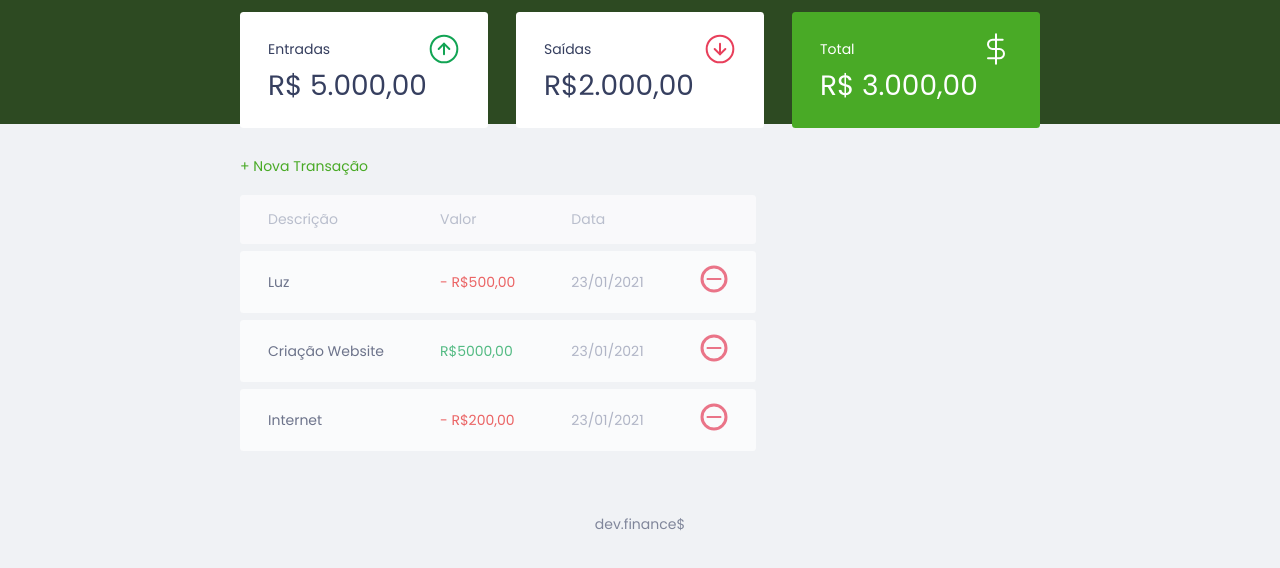
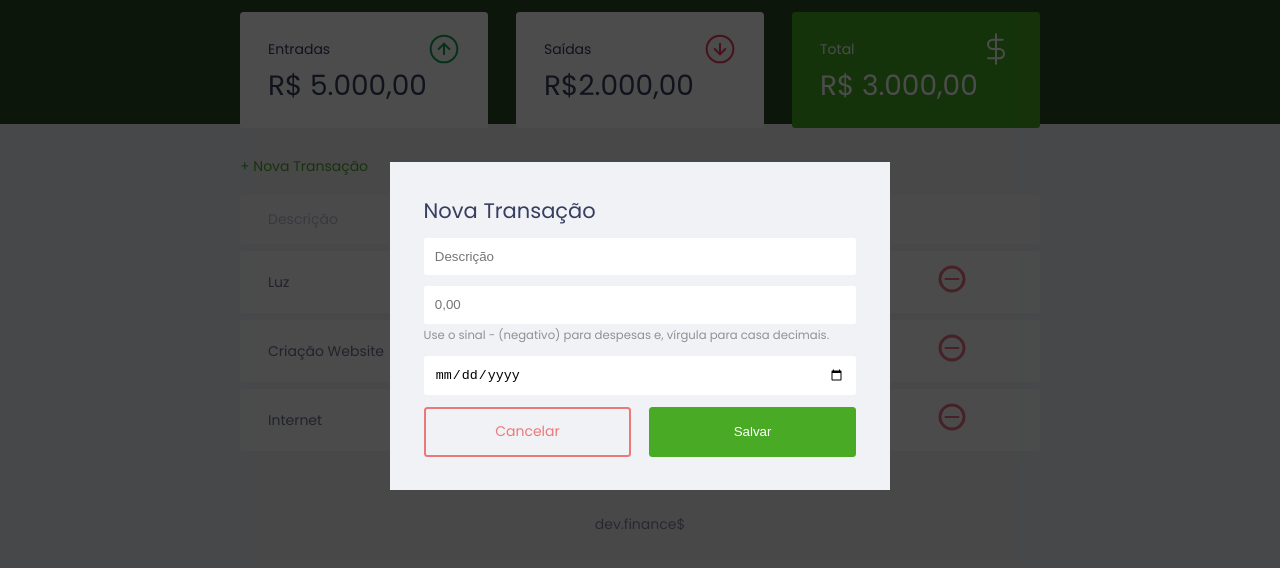
Before and after one commit to davidscarmo/MaratonaDiscoverRockseat, a plain HTML site: page index.html in a window 1280 px wide. Both pictures are taken after a click on the link "+ Nova Transação". Shown: the part 74-642 px from the top of the page. Drawn offline with Linux system fonts and the light colour scheme.

Commit message:
Finalização - Estrutura Html e CSS
foi finalizado o css e estrutura html da aplicação. Também foi introduzido um pouco de conceito de JS.

```diff
--- a/index.html
+++ b/index.html
@@ -42,7 +42,10 @@
       </section>
       <section id="transactions">
         <h2 class="sr-only">Transações</h2>
-        <a href="#" class="button new">+ Nova Transação</a>
+        <a
+          onclick="Modal.open()"
+          href="#"
+          class="button new">+ Nova Transação</a>
         <table id="data-table">
           <thead>
             <tr>
@@ -75,9 +78,78 @@
         </table>
       </section>
     </main>
+    <div class="modal-overlay">
+      <div class="modal">
+        <div id="form">
+          <h2>Nova Transação</h2>
+          <form action="">
+            <div class="input-group">
+              <label for="description" class="sr-only">
+                Descrição:
+              </label>
+              <input
+                type="text"
+                id="description"
+                name="description"
+                placeholder="Descrição">
 
+
+            </div>
+            <div class="input-group">
+              <label for="amount" class="sr-only">
+                Descrição:
+              </label>
+              <input
+                type="number"
+                step="0.01"
+                id="amount"
+                name="amount"
+                placeholder="0,00">
+                <small>Use o sinal - (negativo) para despesas e, vírgula para casa decimais.</small>
+             </div>
+             <div class="input-group">
+              <label for="date" class="sr-only">
+                Data
+              </label>
+              <input
+                type="date"
+                id="date"
+                name="date"
+                >
+             </div>
+             <div class="input-group actions">
+               <a
+               onclick="Modal.close()"
+               href="#"
+               class="button cancel">Cancelar</a>
+               <button class="button save">Salvar</button>
+             </div>
+          </form>
+        </div>
+      </div>
+    </div>
     <footer>
       <p>dev.finance$</p>
     </footer>
+
+    <script>
+      const Modal = {
+        open(){
+          //Abrir Mobal
+          //Adicionar a class active ao modal
+          document
+          .querySelector('.modal-overlay')
+          .classList.add('active');
+        },
+        close()
+        {
+          //Fechar Modal,
+          //Remover a class active do modal
+          document
+          .querySelector('.modal-overlay')
+          .classList.remove('active');
+        }
+      }
+    </script>
   </body>
 </html>
--- a/styles.css
+++ b/styles.css
@@ -3,6 +3,9 @@
 :root
 {
     --dark-blue: #363F5F;
+    --green: #49AA26;
+    --ligh-green: #3DD705;
+    --red: #E92929;
 }
 *
 {
@@ -52,19 +55,52 @@ h2
 /*      Links & Buttons     */
 
 a{
-    color:#49AA26;
+    color:var(--green);
     text-decoration: none;
 }
 
 a:hover
 {
-    color:#3DD705;
+    color:var(--ligh-green);
 }
 
 .button.new
 {
     display: inline-block;
     margin-bottom: .8rem;
+}
+button
+{
+    width: 100%;
+    height: 50px;
+    border: none;
+    color: white;
+    background-color: var(--green);
+    padding: 0;
+    border-radius: .25rem;
+    cursor: pointer;
+}
+
+button:hover
+{
+    background-color: var(--ligh-green);
+}
+
+.button.cancel
+{
+    color: var(--red);
+    border: 2px var(--red) solid;
+    border-radius: .25rem;
+    height: 50px;
+    display: flex;
+    align-items: center;
+    justify-content: center;
+    opacity: 0.6;
+}
+
+.button.cancel:hover
+{
+    opacity: 1;
 }
 /*      Header       */
 
@@ -122,16 +158,20 @@ header
 
 .card.total
 {
-    background: #49AA26;
+    background: var(--green);
     color: #FFFFFF;
 }
 
 /*      Table        */
 
+#transactions
+{
+    display: block;
+    width: 100%;
+    overflow-x: auto;
+}
 #data-table
 {
-    display: block;
-    overflow-x: auto;
     width: 100%;
     border-spacing: 0 0.5rem;
     color: #969Cb3;
@@ -187,6 +227,81 @@ td.expense
 {
     color: #E92929;
 }
+/*      Modal       */
+.modal-overlay
+{
+    width: 100%;
+    height: 100%;
+    background-color: rgba(0, 0, 0, .7);
+
+    position: fixed;
+    top: 0;
+    display: flex;
+    align-items: center;
+    justify-content: center;
+    opacity: 0;
+    visibility: hidden;
+}
+
+.modal-overlay.active
+{
+    opacity: 1;
+    visibility: visible;
+    position: fixed;
+    z-index: 999;
+}
+.modal
+{
+    background-color: #F0F2F5;
+    padding: 2.4rem;
+
+    max-width: 500px;
+    width: 90%;
+    position: relative;
+    z-index: 1;
+}
+
+/*      Form        */
+#form
+{
+    max-width: 500px;
+}
+#form h2
+{
+    margin-top: 0;
+}
+
+#form form input
+{
+    border: none;
+    border-radius: 0.2rem;
+
+    padding: 0.8rem;
+    width: 100%;
+}
+
+.input-group
+{
+    margin-top: 0.8rem;
+}
+
+.input-group small
+{
+    opacity: 0.4;
+}
+
+.input-group.actions
+{
+    display: flex;
+    justify-content: space-between;
+    align-items: center;
+}
+
+.input-group.actions .button,
+.input-group.actions button
+{
+    width: 48%;
+}
 /* Footer */
 footer
 {
```
